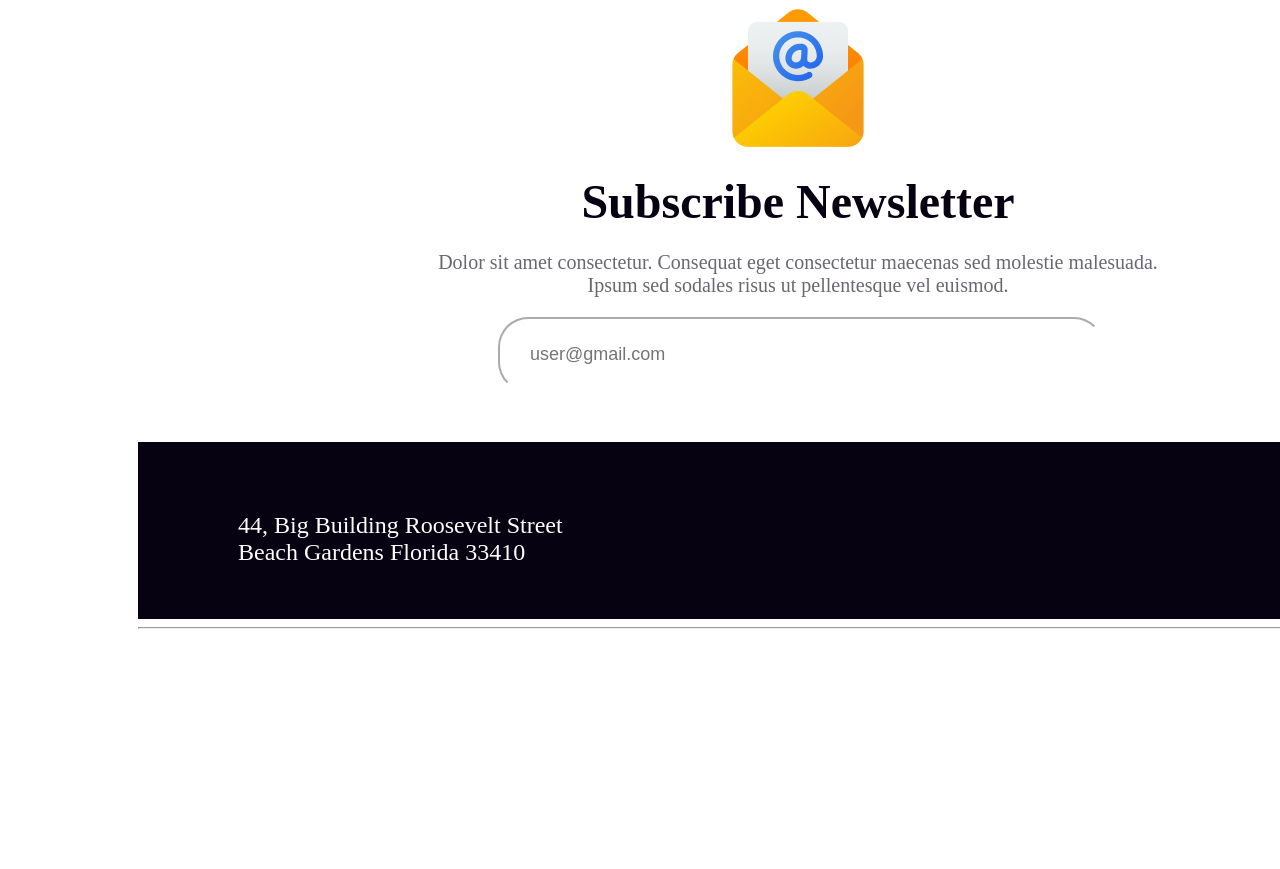
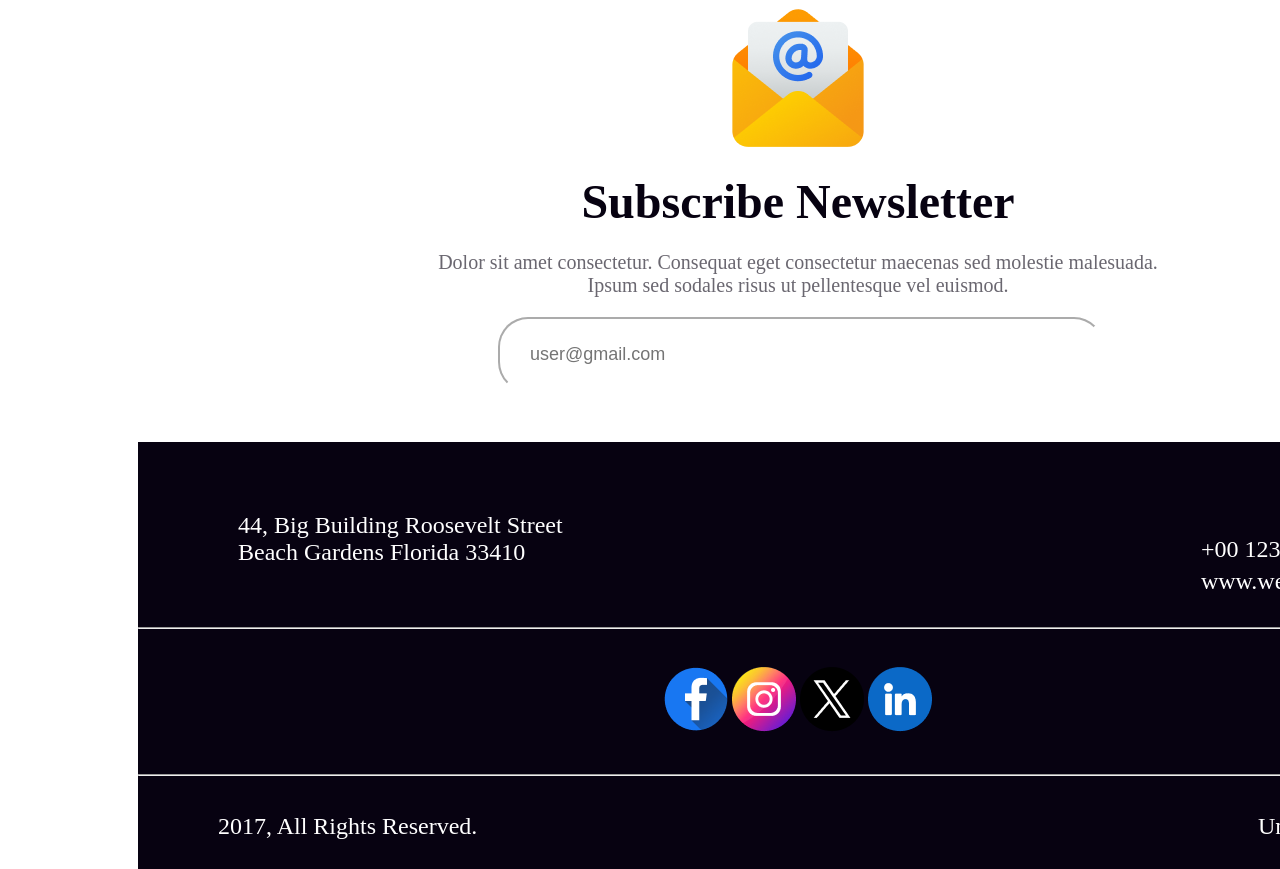
Before and after one commit to NousadUlHuda/first-assignment, a plain HTML site: page index.html in a window 1280 px wide. Shown: the part 4440-5309 px from the top of the page. Before the commit the page ends 5095 px from the top, so only its background shows below. Drawn offline with Linux system fonts and the light colour scheme.

Commit message:
finish the first assignment

```diff
--- a/index.html
+++ b/index.html
@@ -90,19 +90,27 @@
 
                     </div>
 
-                    <div>
-                        <div class="footer">
+                    <div class="footer">
+                        <div class="footer-title">
                             <nav class="big-building">44, Big Building Roosevelt Street <br>
                                 Beach Gardens Florida 33410
                             </nav>
-                                <nav>
+                                <nav class="number-site">
                                     <p class="number">+00 123 584 124</p>
                                     <p class="site">www.website.com</p>
                                 </nav>
                         </div>
                         <hr>
-                        <div>
-                            <a href=""><img src="" alt=""></a>
+                        <div class="social-media-link">
+                            <a href=""><img src="resources/Facebook.png" alt=""></a>
+                            <a href=""><img src="resources/Instagram.png" alt=""></a>
+                            <a href=""><img src="resources/Twitter.png" alt=""></a>
+                            <a href=""><img src="resources/Linkedin.png" alt=""></a>
+                        </div>
+                        <hr>
+                        <div class="last">
+                            <p>2017, All Rights Reserved.</p>
+                            <p>Unsubscribe</p>
                         </div>
 
                     </div>
--- a/style/style.css
+++ b/style/style.css
@@ -276,10 +276,13 @@ margin-top: 22px;
  }
 
  .footer{
+    background: #070211;
+ }
+ .footer-title{
     display: flex;
     justify-content: space-between;
     margin-top: 50px;
-    background: #070211;
+
     padding-top: 70px;
  }
 
@@ -305,3 +308,21 @@ margin-top: 22px;
     font-weight: 500;
     margin-top: 5px;
  }
+
+ .social-media-link{
+    text-align: center;
+    padding: 30px;
+ }
+
+ .number-site{
+    padding-right: 80px;
+ }
+
+ .last{
+    color: #FFF;
+    font-size: 24px;
+    font-weight: 500;
+    display: flex;
+    padding: 5px 80px;
+    justify-content: space-between;
+ }
```
